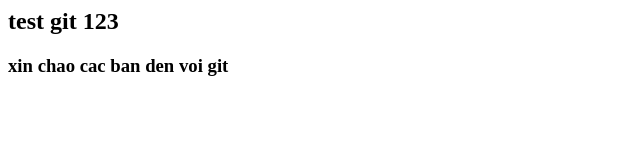
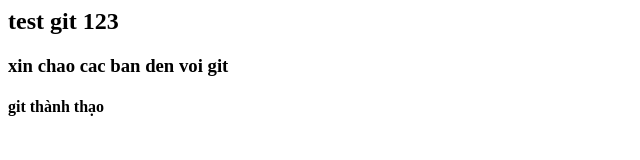
Before and after one commit to codetql/test_git, a plain HTML site: page index.html in a window 1280 px wide. Shown: the whole page, without its empty margins (0-640 px from the left). Drawn offline with Linux system fonts and the light colour scheme.

Commit message:
Update index.html

```diff
--- a/index.html
+++ b/index.html
@@ -1,2 +1,3 @@
 <h2>test git 123</h2>
 <h3>xin chao cac ban den voi git</h3>
+<h4>git thành thạo</h4>
```
